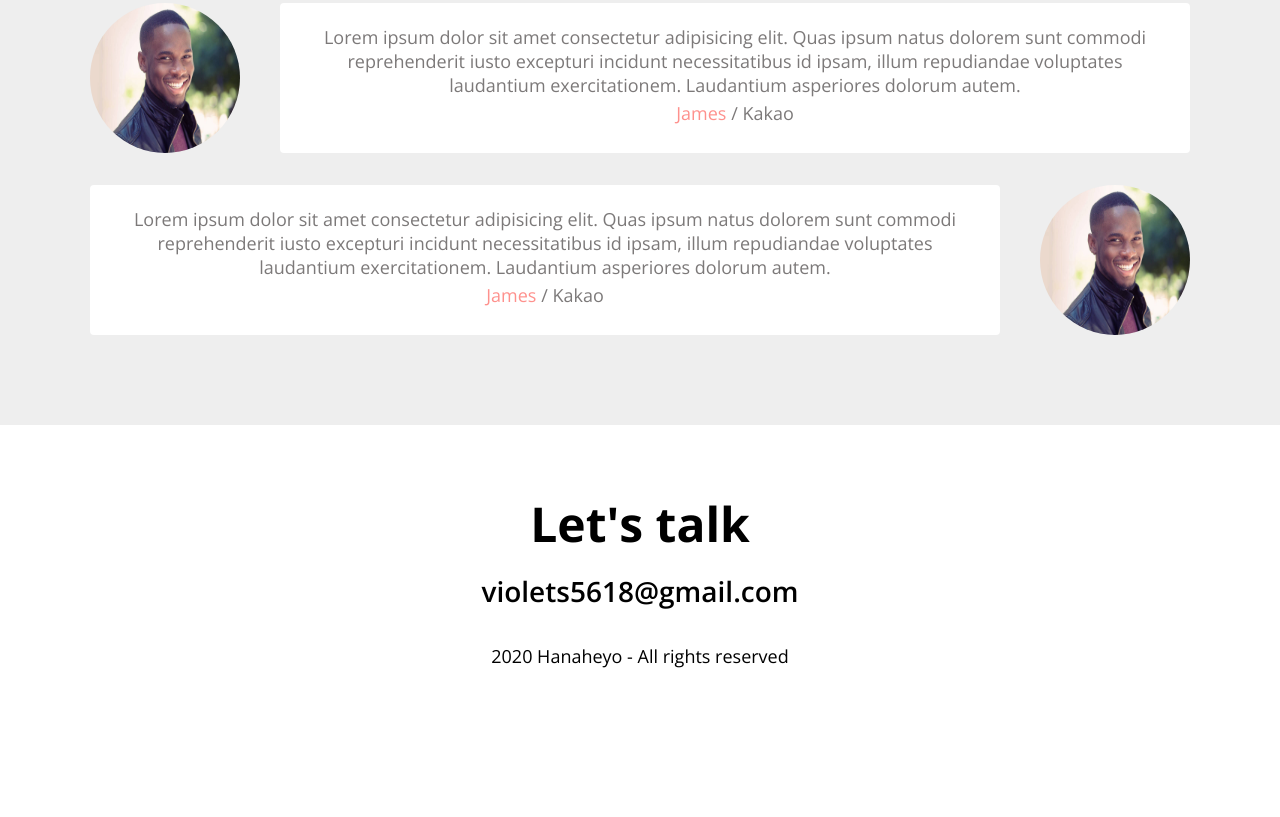
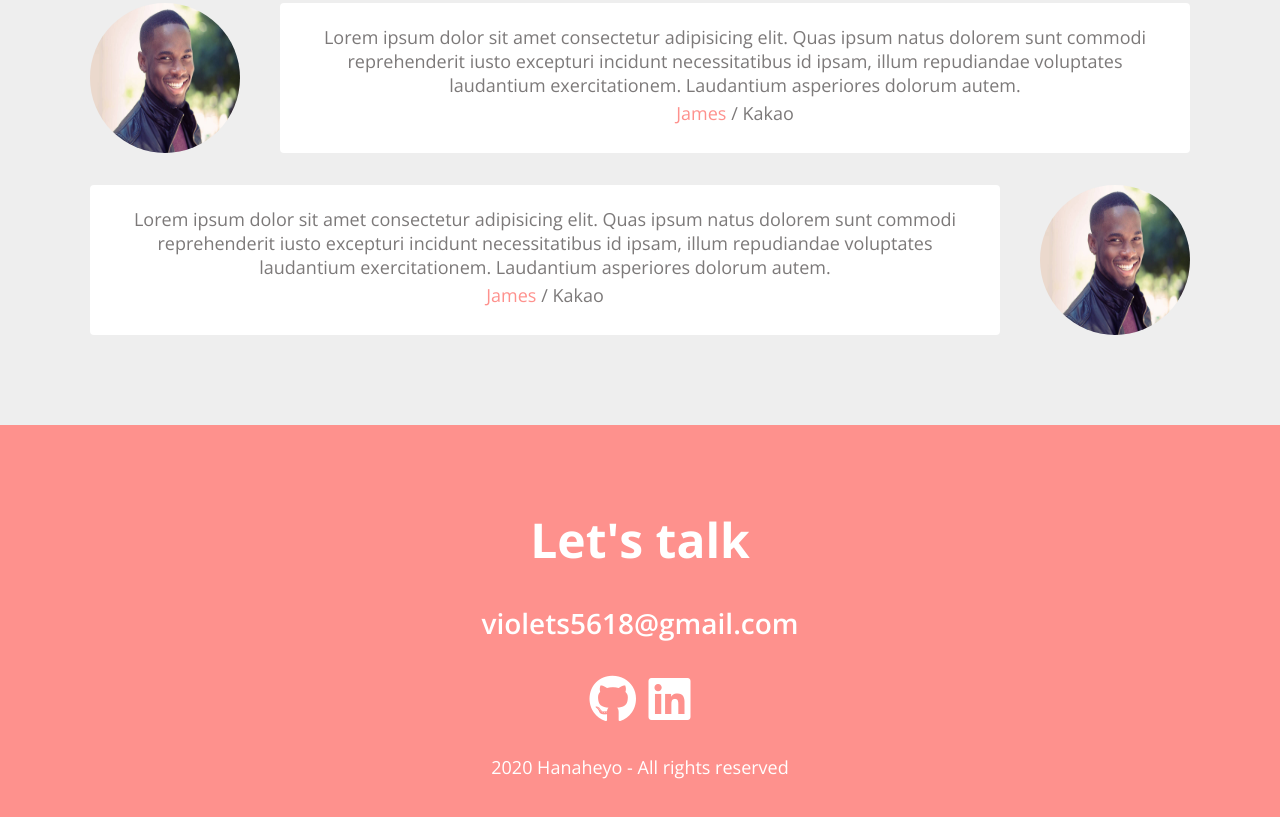
Before and after one commit to hanaheyo/Portfolio, a plain HTML site: page index.html in a window 1280 px wide. Shown: the part 3337-4154 px from the top of the page. Before the commit the page ends 4059 px from the top, so only its background shows below. Drawn offline with nearby package versions, Linux system fonts and the light colour scheme.

Commit message:
CSS: Contact

```diff
--- a/index.html
+++ b/index.html
@@ -416,7 +416,7 @@
     <section id="contact" class="section">
       <h1 class="contact__title">Let's talk</h1>
       <h2 class="contact__email">violets5618@gmail.com</h2>
-      <div class="contact_links">
+      <div class="contact__links">
         <a href="https://github.com/hanaheyo" target="blank">
           <i class="fab fa-github"></i>
         </a>
--- a/style.css
+++ b/style.css
@@ -425,3 +425,29 @@ p {
 .testimonial__speech-bubble a {
   color: var(--color-pink);
 }
+
+/* Contact */
+#contact {
+  background-color: var(--color-pink);
+}
+
+.contact__title,
+.contact__email,
+.contact__rights {
+  color: var(--color-white);
+}
+
+.contact__title {
+  margin: 32px 0;
+}
+
+.contact__links {
+  font-size: var(--font-large);
+  margin: 24px 0;
+  transition: all var(--animation-duration) ease-in;
+}
+
+.contact__links i:hover {
+  transform: scale(1.1);
+  color: var(--color-yellow);
+}
```
